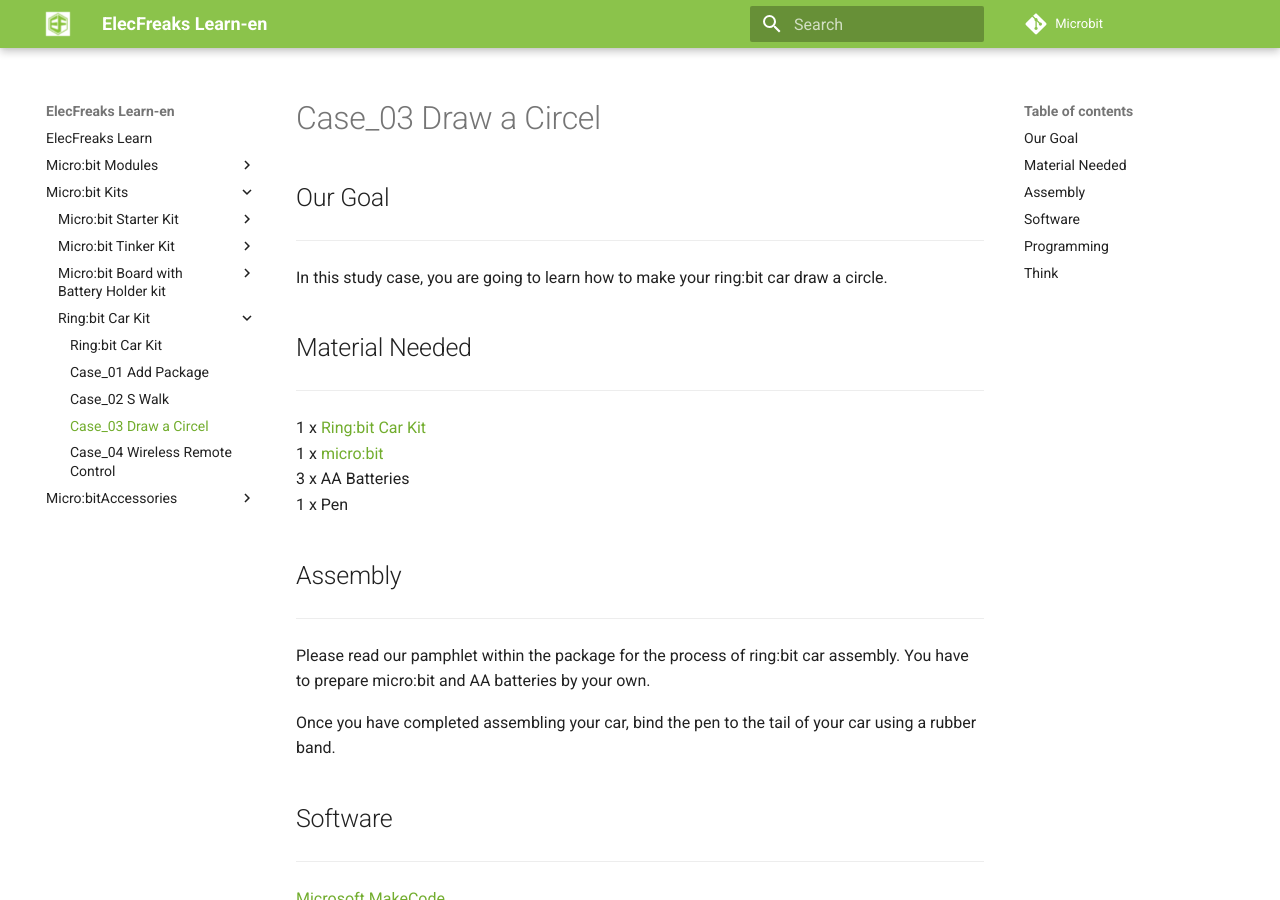
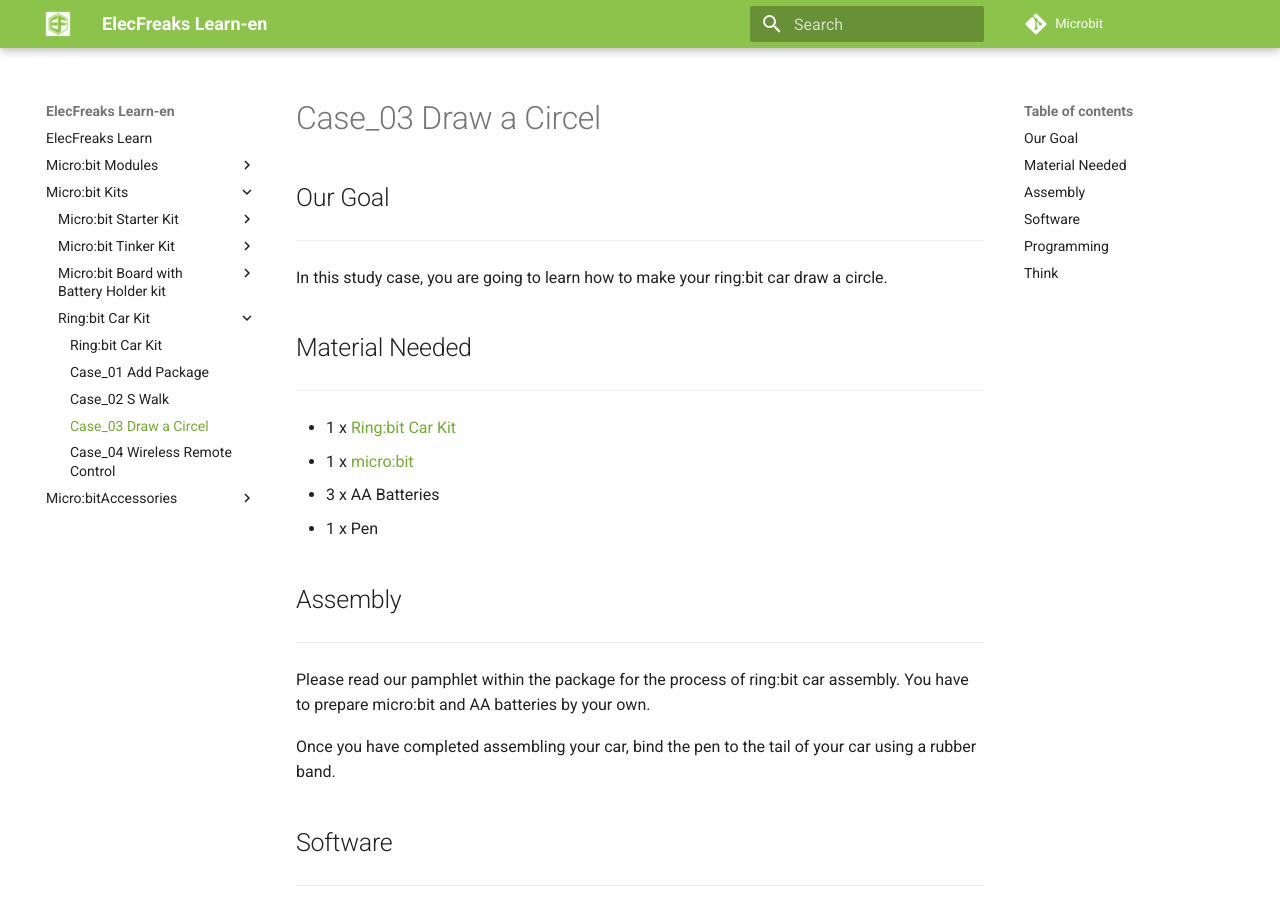
Before and after one commit to lvsongsongsong/learn-en, an MkDocs documentation site: the page built from docs/Ring_bit_Car_Kit_Case_03_Draw_a_Circel.md, in a window 1280 px wide and 900 px high. Built offline with MkDocs 1.6.1 and Material for MkDocs 9.7.7, drawn with Linux system fonts in a browser that asks for light colours; comment, search, counter and statistics services are not loaded; old or Windows-style settings are respelled for this version of MkDocs.

```diff
--- a/docs/Ring_bit_Car_Kit_Case_03_Draw_a_Circel.md
+++ b/docs/Ring_bit_Car_Kit_Case_03_Draw_a_Circel.md
@@ -5,10 +5,10 @@ In this study case, you are going to learn how to make your ring:bit car draw a
 
 ## Material Needed
 ---
-1 x [Ring:bit Car Kit](http://www.elecfreaks.com/estore/ring-bit-car-mirco-bit-educational-smart-robot-kit-for-kids.html)
-1 x [micro:bit](http://www.elecfreaks.com/estore/bbc-micro-bit-board-for-coding-programming.html)
-3 x AA Batteries
-1 x Pen
+- 1 x [Ring:bit Car Kit](http://www.elecfreaks.com/estore/ring-bit-car-mirco-bit-educational-smart-robot-kit-for-kids.html)
+- 1 x [micro:bit](http://www.elecfreaks.com/estore/bbc-micro-bit-board-for-coding-programming.html)
+- 3 x AA Batteries
+- 1 x Pen
 
 ## Assembly
 ---
```
